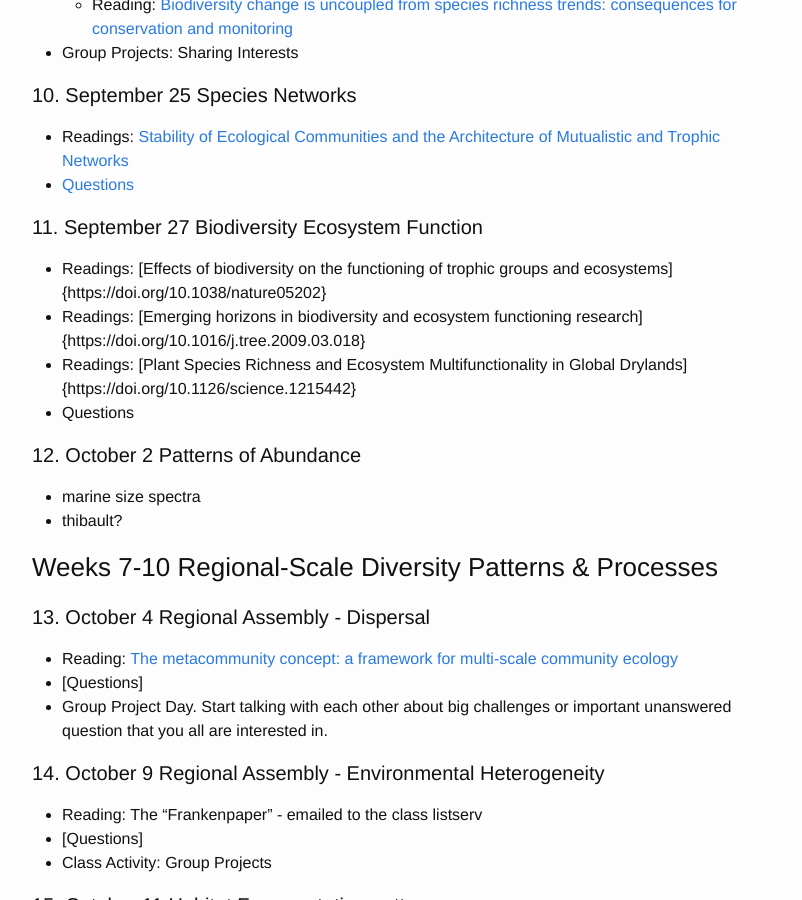
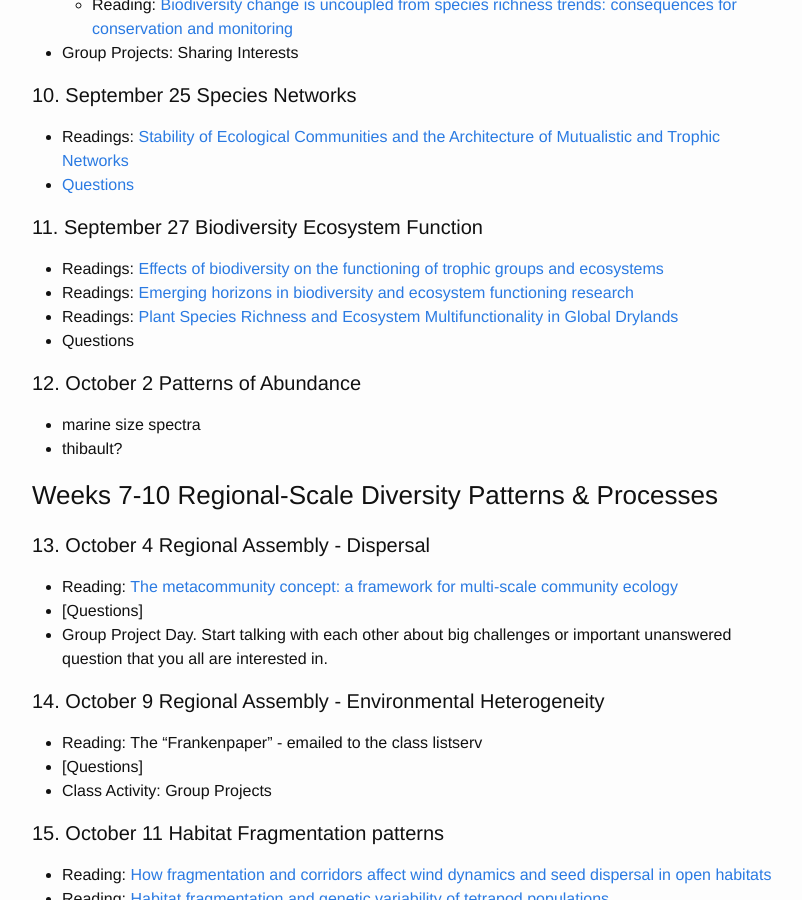
Before and after one commit to skmorgane/biodiversity-course, a Jekyll site: the page built from schedule.md, in a window 1280 px wide and 900 px high, scrolled down 1952 px. Shown: the whole window, without its empty margins (238-1040 px from the left). Built offline with Jekyll 4.4.1, drawn with Linux system fonts in a browser that asks for light colours.

Commit message:
Fix paper links

```diff
--- a/schedule.md
+++ b/schedule.md
@@ -69,9 +69,9 @@ Everyone needs to read: [Assemblage Time Series Reveal Biodiversity Change but N
 * [Questions]({{ site.baseurl }}/questions/network)
 
 #### 11. September 27 Biodiversity Ecosystem Function
-* Readings: [Effects of biodiversity on the functioning of trophic groups and ecosystems]{https://doi.org/10.1038/nature05202}
-* Readings: [Emerging horizons in biodiversity and ecosystem functioning research]{https://doi.org/10.1016/j.tree.2009.03.018}
-* Readings: [Plant Species Richness and Ecosystem Multifunctionality in Global Drylands]{https://doi.org/10.1126/science.1215442}
+* Readings: [Effects of biodiversity on the functioning of trophic groups and ecosystems](https://doi.org/10.1038/nature05202)
+* Readings: [Emerging horizons in biodiversity and ecosystem functioning research](https://doi.org/10.1016/j.tree.2009.03.018)
+* Readings: [Plant Species Richness and Ecosystem Multifunctionality in Global Drylands](https://doi.org/10.1126/science.1215442)
 * Questions
 
 #### 12. October 2 Patterns of Abundance
```
